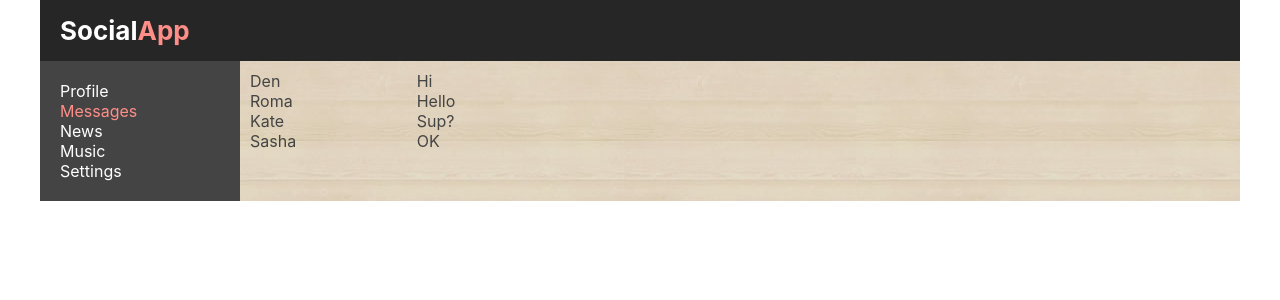
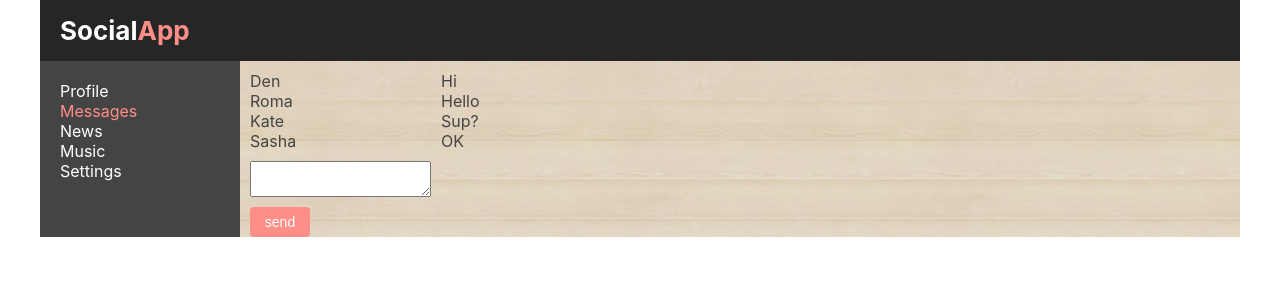
Before and after one commit to galinagumenyuk/social-network, a React (Create React App) app: page /dialogs in a window 1280 px wide. Shown: the top 300 px of the page. Built offline with nearby package versions, Linux system fonts and the light colour scheme.

Commit message:
add onClick

```diff
--- a/src/components/Dialogs/Dialogs.jsx
+++ b/src/components/Dialogs/Dialogs.jsx
@@ -3,21 +3,32 @@ import s from "./Dialogs.module.css";
 import Message from "./Message/Message";
 import DialogsItem from "./DialogsItem/DialogsItem";
 
+const Dialogs = (props) => {
+  let dialogsElements = props.dialogs.map((dialog) => (
+    <DialogsItem name={dialog.name} id={dialog.id} />
+  ));
+  let messagesElements = props.messages.map((message) => (
+    <Message message={message.message} />
+  ));
 
-const Dialogs = (props) => {
+  let newMessage = React.createRef();
 
-    let dialogsElements = props.dialogs.map(dialog => <DialogsItem name={dialog.name} id={dialog.id} />);
-    let messagesElements = props.messages.map(message => <Message message={message.message} />);
+  let addMessage = () => {
+    let text = newMessage.current.value;
+    alert(text);
+  };
 
-    return (
-        <div className={s.dialogs}>
-            <div className={s.dialogsItems}>
-               {dialogsElements}
-            </div>
-            <div className={s.messages}>
-                {messagesElements}
-            </div>
-        </div>
-    )
-}
+  return (
+    <div className={s.dialogs}>
+      <div className={s.dialogsItems}>{dialogsElements}</div>
+      <div className={s.messages}>{messagesElements}</div>
+      <div className={s.wrapper}>
+        <textarea className={s.textarea} ref={newMessage}></textarea>
+        <button className={s.button} onClick={addMessage}>
+          send
+        </button>
+      </div>
+    </div>
+  );
+};
 export default Dialogs;
--- a/src/components/Dialogs/Dialogs.module.css
+++ b/src/components/Dialogs/Dialogs.module.css
@@ -24,3 +24,20 @@
 .message {
   color: #444444;
 }
+
+.wrapper {
+  display: flex;
+  flex-direction: column;
+  margin-left: 10px;
+}
+
+.button {
+  width: 60px;
+  height: 30px;
+  border-radius: 4px;
+  background-color: #ff8e88;
+  color: #ffffff;
+  border-color: transparent;
+  font-size: 14px;
+  margin-top: 10px;
+}
--- a/src/components/Profile/MyPosts/MyPosts.jsx
+++ b/src/components/Profile/MyPosts/MyPosts.jsx
@@ -1,26 +1,31 @@
 import React from "react";
-import s from './MyPosts.module.css';
+import s from "./MyPosts.module.css";
 import Post from "./Post";
 
 const MyPosts = (props) => {
+  let postsElements = props.posts.map((posts) => (
+    <Post message={posts.post} likesCount={posts.likesCount} />
+  ));
 
-  let postsElements = props.posts.map(posts => <Post message={posts.post} likesCount={posts.likesCount} />)
+  let newPostElement = React.createRef();
+
+  let addPost = () => {
+    let text = newPostElement.current.value;
+    alert(text);
+  };
 
   return (
     <div className={s.postsBlock}>
       <div>
         <h3>My post</h3>
-        <textarea></textarea>
+        <textarea ref={newPostElement}></textarea>
         <div>
-          <button>Add post</button>
+          <button onClick={addPost}>Add post</button>
         </div>
-
-      </div >
-      <div className={s.posts}>
-        {postsElements}
       </div>
+      <div className={s.posts}>{postsElements}</div>
     </div>
-    )
-}
+  );
+};
 
 export default MyPosts;
```
Also changed, not shown: 1 other file (tests, documents, lock files or other folders).
